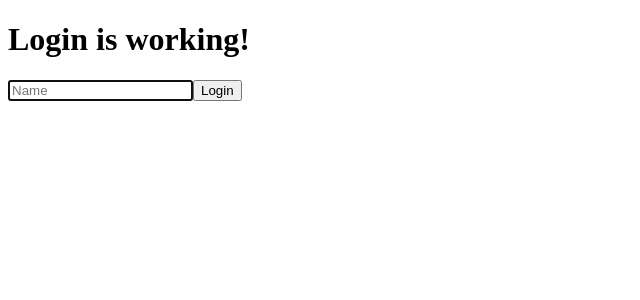
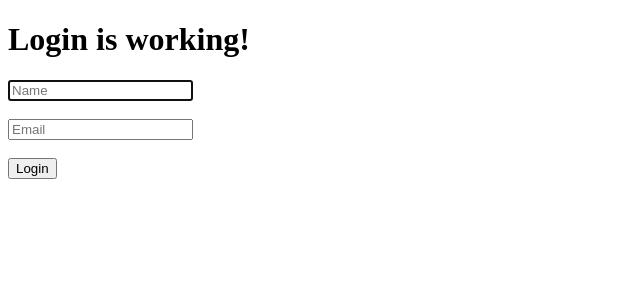
Before and after one commit to masanthimanshu/Context-API, a React (Create React App) app: page / in a window 1280 px wide. Shown: the top 300 px of the page, without its empty margins (0-640 px from the left). Built offline with nearby package versions, Linux system fonts and the light colour scheme.

Commit message:
New variable added

```diff
--- a/src/components/Home/home.jsx
+++ b/src/components/Home/home.jsx
@@ -4,11 +4,13 @@ import { UpdateContext, ReadContext } from "../../context";
 export default function Home() {
   const Update = UpdateContext();
   const { user } = ReadContext();
+  const { email } = ReadContext();
 
   return (
     <>
       <h1>Home is working</h1>
       <p>Hello {user}</p>
+      <p>Your email is {email}</p>
       <Link to="/profile">Go to profile</Link>
       <br />
       <br />
--- a/src/components/Login/login.jsx
+++ b/src/components/Login/login.jsx
@@ -4,11 +4,13 @@ import { UpdateContext } from "../../context";
 export default function Login() {
   const update = UpdateContext();
   const [name, setName] = useState("");
+  const [email, setEmail] = useState("");
 
   const handleSubmit = (e) => {
     e.preventDefault();
     update.updateAuth();
     update.updateUser(name);
+    update.updateMail(email);
   };
 
   return (
@@ -23,6 +25,17 @@ export default function Login() {
           autoFocus
           required
         />
+        <br />
+        <br />
+        <input
+          type="email"
+          placeholder="Email"
+          value={email}
+          onChange={(e) => setEmail(e.target.value)}
+          required
+        />
+        <br />
+        <br />
         <input type="submit" value="Login" />
       </form>
     </>
--- a/src/components/Profile/profile.jsx
+++ b/src/components/Profile/profile.jsx
@@ -3,10 +3,12 @@ import { ReadContext } from "../../context";
 
 export default function Profile() {
   const { user } = ReadContext();
+  const { email } = ReadContext();
 
   return (
     <>
       <h1>{user}'s Profile</h1>
+      <p>Your email is {email}</p>
       <Link to="/">Go to home</Link>
     </>
   );
--- a/src/context/index.jsx
+++ b/src/context/index.jsx
@@ -13,10 +13,12 @@ export function UpdateContext() {
 export function ReadContext() {
   const { auth } = useContext(Context);
   const { user } = useContext(Context);
+  const { email } = useContext(Context);
 
   const value = {
     auth,
     user,
+    email,
   };
 
   return value;
--- a/src/contextProvider.jsx
+++ b/src/contextProvider.jsx
@@ -8,15 +8,19 @@ export default function ContextProvider() {
   const username = useRef("");
   const user = username.current;
 
+  const mail = useRef("");
+  const email = mail.current;
+
   class Update {
     constructor() {
       this.updateAuth = () => setAuth(!auth);
       this.updateUser = (data) => (username.current = data);
+      this.updateMail = (data) => (mail.current = data);
     }
   }
 
   return (
-    <Context.Provider value={{ auth, user, Update }}>
+    <Context.Provider value={{ auth, user, email, Update }}>
       <Router />
     </Context.Provider>
   );
```
